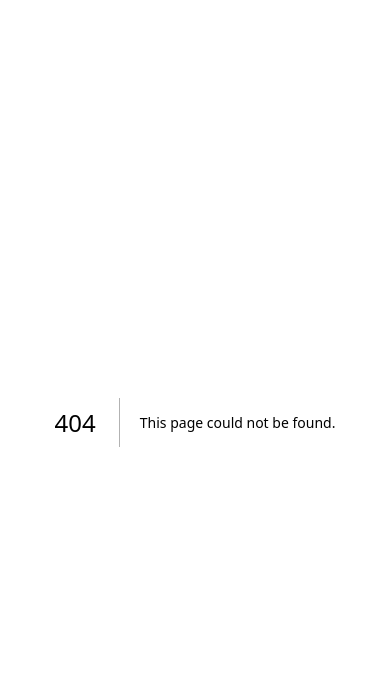
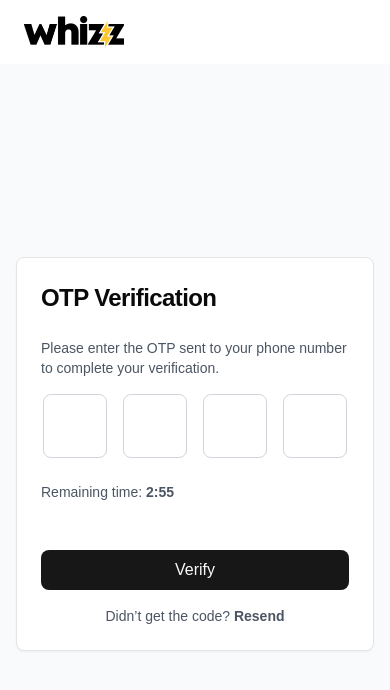
Before and after one commit to vedantbhamare-11/whizz-dashboard, a Next.js app: page /otp-verification in a window 390 px wide. Before the commit this address had no page. Shown: the top 690 px of the page. Built offline with nearby package versions, Linux system fonts and the light colour scheme.

Commit message:
Developed the opt verification screen with client side backend and responsiveness

```diff
--- /dev/null
+++ b/src/app/otp-verification/page.tsx
@@ -0,0 +1,229 @@
+"use client";
+
+import {
+  Card,
+  CardHeader,
+  CardTitle,
+  CardContent,
+  CardFooter,
+} from "@/components/ui/card";
+import { Input } from "@/components/ui/input";
+import { Button } from "@/components/ui/button";
+import Header from "@/components/layout/Header";
+import { useState, useEffect, useRef } from "react";
+import { CheckCircle, AlertTriangle } from "lucide-react";
+import { useRouter } from "next/navigation";
+
+const OTPVerificationPage = () => {
+  const [timeLeft, setTimeLeft] = useState(180);
+  const inputRefs = useRef<(HTMLInputElement | null)[]>([]);
+  const [otp, setOtp] = useState(["", "", "", ""]);
+  const [isOtpValid, setIsOtpValid] = useState<boolean | null>(null);
+  const [isMobile, setIsMobile] = useState(false);
+  const router = useRouter();
+
+  // Detect screen size for responsiveness
+  useEffect(() => {
+    const handleResize = () => setIsMobile(window.innerWidth <= 768);
+    handleResize();
+    window.addEventListener("resize", handleResize);
+    return () => window.removeEventListener("resize", handleResize);
+  }, []);
+
+  // Timer countdown logic
+  useEffect(() => {
+    if (timeLeft > 0) {
+      const timer = setInterval(() => setTimeLeft((prev) => prev - 1), 1000);
+      return () => clearInterval(timer);
+    }
+  }, [timeLeft]);
+
+  // Format remaining time (mm:ss)
+  const formatTime = (seconds: number) => {
+    const minutes = Math.floor(seconds / 60);
+    const secs = seconds % 60;
+    return `${minutes}:${secs < 10 ? "0" : ""}${secs}`;
+  };
+
+  // Handle input change
+  const handleInputChange = (
+    e: React.ChangeEvent<HTMLInputElement>,
+    index: number
+  ) => {
+    const value = e.target.value;
+    if (/^[0-9]$/.test(value)) {
+      const newOtp = [...otp];
+      newOtp[index] = value;
+      setOtp(newOtp);
+
+      // Move to the next input field
+      if (index < inputRefs.current.length - 1) {
+        inputRefs.current[index + 1]?.focus();
+      }
+    } else {
+      e.target.value = ""; // Clear invalid input
+    }
+  };
+
+  // Handle keydown for backspace to move to the previous field
+  const handleKeyDown = (
+    e: React.KeyboardEvent<HTMLInputElement>,
+    index: number
+  ) => {
+    if (e.key === "Backspace" && !e.currentTarget.value && index > 0) {
+      inputRefs.current[index - 1]?.focus();
+    }
+  };
+
+  // Verify OTP
+  const verifyOtp = () => {
+    const enteredOtp = otp.join(""); // Combine the OTP digits
+    if (enteredOtp === "1234") {
+      setIsOtpValid(true);
+
+      // Redirect to dashboard after 3 seconds
+      setTimeout(() => {
+        router.push("/dashboard");
+      }, 3000);
+    } else {
+      setIsOtpValid(false);
+    }
+  };
+
+  return (
+    <div className="flex flex-col h-screen bg-[#F3F3F3]">
+      <Header
+        showBell={false}
+        showUser={false}
+        showSwitch={false}
+        showHamburger={false}
+      />
+
+      {/* Main Content */}
+      <div className="flex items-center justify-center flex-1 px-4 sm:px-6 lg:px-8 bg-gray-50">
+        {/* Card */}
+        <Card className="w-full max-w-sm sm:max-w-md  sm:p-6 lg:p-2">
+          <CardHeader>
+            <CardTitle className="text-2xl font-bold ">
+              OTP Verification
+            </CardTitle>
+          </CardHeader>
+          <CardContent>
+            {/* Description Text */}
+            <p className="text-sm text-gray-600 mb-4 text-left">
+              Please enter the OTP sent to your phone number to complete your
+              verification.
+            </p>
+
+            {/* OTP Input */}
+            <div className="flex justify-center gap-4 mb-6">
+              {[...Array(4)].map((_, index) => (
+                <Input
+                  key={index}
+                  maxLength={1}
+                  ref={(el) => {
+                    inputRefs.current[index] = el; // Assign ref
+                  }}
+                  style={{
+                    width: "64px",
+                    height: "64px",
+                    fontSize: "24px",
+                    fontWeight: "700",
+                    textAlign: "center",
+                    border: `1px solid ${
+                      isOtpValid === null
+                        ? "#D1D5DB"
+                        : isOtpValid
+                        ? "#3CAE06"
+                        : "#FF0000"
+                    }`,
+                    borderRadius: "8px",
+                  }}
+                  onChange={(e) => handleInputChange(e, index)}
+                  onKeyDown={(e) => handleKeyDown(e, index)}
+                />
+              ))}
+            </div>
+
+            {/* Timer Text */}
+            <div className="flex justify-between items-center mb-6 text-sm text-gray-600">
+              <span>
+                Remaining time:{" "}
+                <span className="font-semibold">{formatTime(timeLeft)}</span>
+              </span>
+              {!isMobile && (
+                <span>
+                  Didn’t get the code?{" "}
+                  <button className=" hover:underline font-semibold">
+                    Resend
+                  </button>
+                </span>
+              )}
+            </div>
+          </CardContent>
+
+          <CardFooter className="flex flex-col items-center space-y-4">
+            {/* Verify Button */}
+            <Button className="w-full rounded-lg text-base" onClick={verifyOtp}>
+              Verify
+            </Button>
+
+            {/* Resend Text for Mobile */}
+            {isMobile && (
+              <p className="text-sm text-gray-600">
+                Didn’t get the code?{" "}
+                <button className="hover:underline font-semibold">
+                  Resend
+                </button>
+              </p>
+            )}
+          </CardFooter>
+        </Card>
+      </div>
+
+      {/* OTP Validation Result */}
+      {isOtpValid !== null && (
+        <div
+          className={`absolute bg-white rounded-lg flex items-center shadow-md py-2 px-4`}
+          style={{
+            top: isMobile ? "85%" : "82%",
+            left: "50%",
+            transform: "translate(-50%, -50%)",
+            width: "auto",
+            fontSize: isMobile ? "14px" : "16px",
+            padding: isMobile ? "8px 12px" : "12px 16px",
+          }}
+        >
+          <div
+            className={`w-8 h-8 rounded-full flex items-center justify-center ${
+              isOtpValid ? "bg-green-500" : "bg-red-500"
+            }`}
+            style={{
+              width: isMobile ? "32px" : "40px",
+              height: isMobile ? "32px" : "40px",
+            }}
+          >
+            {isOtpValid ? (
+              <CheckCircle
+                className={`${isMobile ? "w-4 h-4" : "w-6 h-6"} text-white`}
+              />
+            ) : (
+              <AlertTriangle
+                className={`${isMobile ? "w-4 h-4" : "w-6 h-6"} text-white`}
+              />
+            )}
+          </div>
+          <span
+            className={`ml-4 ${
+              isOtpValid ? "text-green-700" : "text-red-700"
+            } font-medium`}
+          >
+            {isOtpValid ? "OTP Verification Successful" : "Invalid OTP"}
+          </span>
+        </div>
+      )}
+    </div>
+  );
+};
+
+export default OTPVerificationPage;
```
